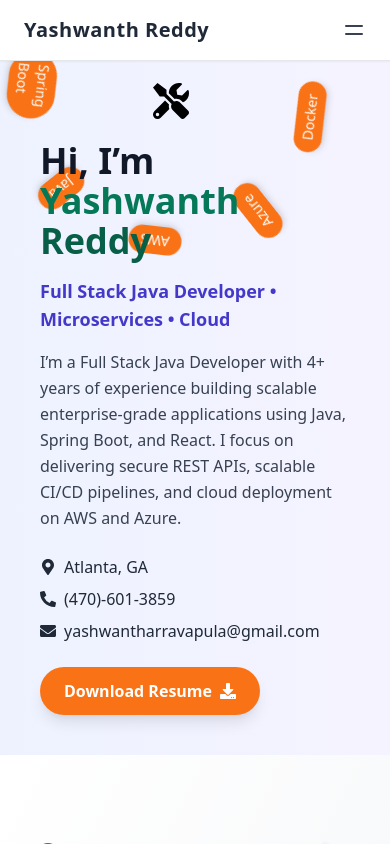
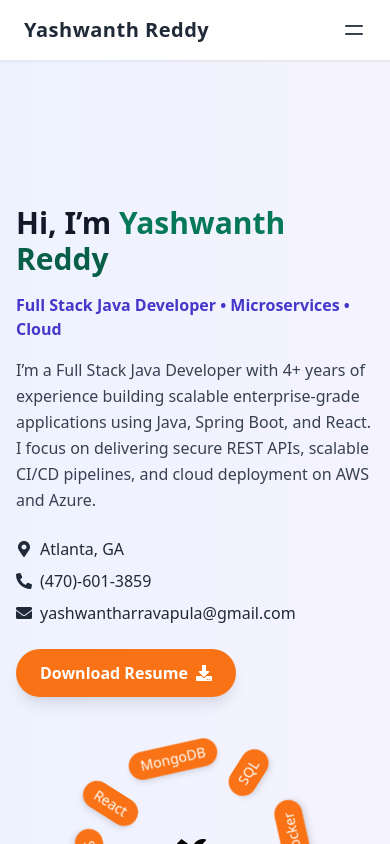
Before and after one commit to yashreddya/yashwanth-reddy, a React (Create React App) app: page / in a window 390 px wide. Shown: the top 844 px of the page. Built offline with nearby package versions, Linux system fonts and the light colour scheme.

Commit message:
Enhanced Hero layout: breathing space around spinner, mobile adjustments

```diff
--- a/src/components/Hero.jsx
+++ b/src/components/Hero.jsx
@@ -1,4 +1,4 @@
-import React from "react";
+import React, { useState, useEffect } from "react";
 import {
   FaMapMarkerAlt,
   FaPhoneAlt,
@@ -19,62 +19,32 @@ const Hero = () => {
     "AWS",
   ];
 
-  const radius = 140;
+  const [radius, setRadius] = useState(140);
+
+  useEffect(() => {
+    const handleResize = () => {
+      setRadius(window.innerWidth < 768 ? 100 : 140);
+    };
+    handleResize(); // call initially
+    window.addEventListener("resize", handleResize);
+    return () => window.removeEventListener("resize", handleResize);
+  }, []);
 
   return (
-    <section className="relative bg-gradient-to-r from-indigo-50 to-purple-50 p-10 md:p-20 flex flex-col md:flex-row items-center justify-center min-h-[90vh] overflow-hidden gap-10">
-
-      {/* Spinner Column */}
-      <div className="w-[480px] flex justify-end pr-12 md:pr-40 lg:pr-48 relative overflow-visible">
-        <div className="relative w-[380px] h-[380px] z-0">
-          {/* Glowing Ring */}
-          <div className="absolute w-full h-full rounded-full bg-orange-100 blur-2xl opacity-30"></div>
-
-          {/* Center Icon */}
-          <div className="absolute left-1/2 top-1/2 transform -translate-x-1/2 -translate-y-1/2 text-orange-600 text-4xl z-10">
-            <FaTools />
-          </div>
-
-          {/* Rotating Skills */}
-          <div className="absolute left-1/2 top-1/2 w-full h-full transform -translate-x-1/2 -translate-y-1/2 animate-spin-slow origin-center">
-            {skills.map((skill, index) => {
-              const angle = (index / skills.length) * 2 * Math.PI;
-              const x = radius * Math.cos(angle);
-              const y = radius * Math.sin(angle);
-              const rotation = -angle * (180 / Math.PI);
-
-              return (
-                <div
-                  key={skill}
-                  className="absolute text-sm px-3 py-1 text-white rounded-full shadow-md hover:scale-110 transition-all"
-                  style={{
-                    backgroundColor: "#f97316",
-                    left: `calc(50% + ${x}px)`,
-                    top: `calc(50% + ${y}px)`,
-                    transform: `translate(-50%, -50%) rotate(${rotation}deg)`,
-                  }}
-                >
-                  {skill}
-                </div>
-              );
-            })}
-          </div>
-        </div>
-      </div>
+    <section className="relative bg-gradient-to-r from-indigo-50 to-purple-50 px-4 py-36 md:px-20 md:py-28 flex flex-col md:flex-row items-center justify-center min-h-[850px] overflow-x-hidden gap-20">
 
       {/* Content Column */}
       <div className="max-w-xl text-left z-10">
-        <h1 className="text-4xl md:text-5xl font-bold text-gray-900 mb-4">
+        <h1 className="text-3xl md:text-5xl font-bold text-gray-900 mb-4">
           Hi, I’m <span className="text-green-700">Yashwanth</span> <br />
           <span className="text-green-800">Reddy</span>
         </h1>
 
-        <h2 className="text-lg font-semibold text-indigo-700 mb-4">
+        <h2 className="text-base md:text-lg font-semibold text-indigo-700 mb-4">
           Full Stack Java Developer • Microservices • Cloud
         </h2>
 
         <p className="text-gray-700 leading-relaxed mb-6 font-medium">
-
           I’m a Full Stack Java Developer with 4+ years of experience building
           scalable enterprise-grade applications using Java, Spring Boot, and
           React. I focus on delivering secure REST APIs, scalable CI/CD
@@ -104,7 +74,47 @@ const Hero = () => {
         </a>
       </div>
 
-      {/* Animation Keyframes */}
+      {/* Spinner Column */}
+      <div className="w-full flex flex-col items-center md:w-[480px] md:justify-end md:pr-40 relative mt-20 md:mt-0 z-10">
+        <div className="relative w-[320px] h-[320px] md:w-[400px] md:h-[400px] z-0">
+
+          {/* Glowing Ring */}
+          <div className="absolute w-full h-full rounded-full bg-orange-100 blur-2xl opacity-30"></div>
+
+          {/* Center Icon */}
+          <div className="absolute left-1/2 top-1/2 transform -translate-x-1/2 -translate-y-1/2 text-orange-600 text-4xl z-10">
+            <FaTools />
+          </div>
+
+          {/* Rotating Skills (visible always) */}
+          <div className="absolute left-1/2 top-1/2 w-full h-full transform -translate-x-1/2 -translate-y-1/2 animate-spin-slow origin-center z-0">
+            {skills.map((skill, index) => {
+              const angle = (index / skills.length) * 2 * Math.PI;
+              const x = radius * Math.cos(angle);
+              const y = radius * Math.sin(angle);
+              const rotation = -angle * (180 / Math.PI);
+
+              return (
+                <div
+                  key={skill}
+                  className="absolute text-sm px-3 py-1 text-white rounded-full shadow-md hover:scale-110 transition-all"
+                  style={{
+                    backgroundColor: "#f97316",
+                    left: `calc(50% + ${x}px)`,
+                    top: `calc(50% + ${y}px)`,
+                    transform: `translate(-50%, -50%) rotate(${rotation}deg)`,
+                    whiteSpace: "nowrap",
+                  }}
+                >
+                  {skill}
+                </div>
+              );
+            })}
+          </div>
+        </div>
+      </div>
+
+      {/* Spinner Keyframes */}
       <style jsx>{`
         @keyframes spinEase {
           0% {
@@ -118,7 +128,7 @@ const Hero = () => {
           }
         }
         .animate-spin-slow {
-          animation: spinEase 20s ease-in-out infinite;
+          animation: spinEase 20s linear infinite;
         }
       `}</style>
     </section>
```
